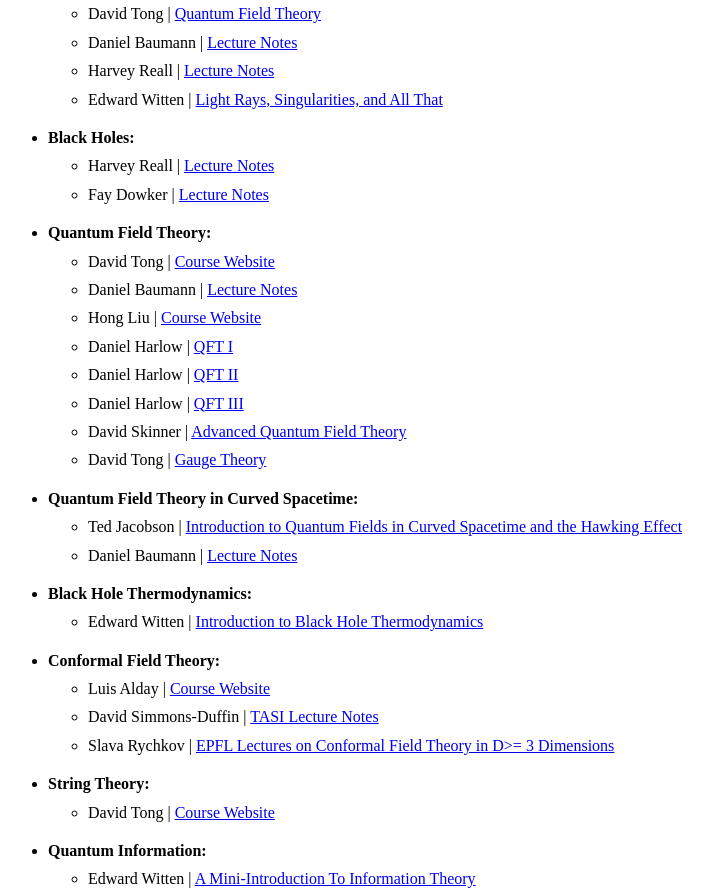
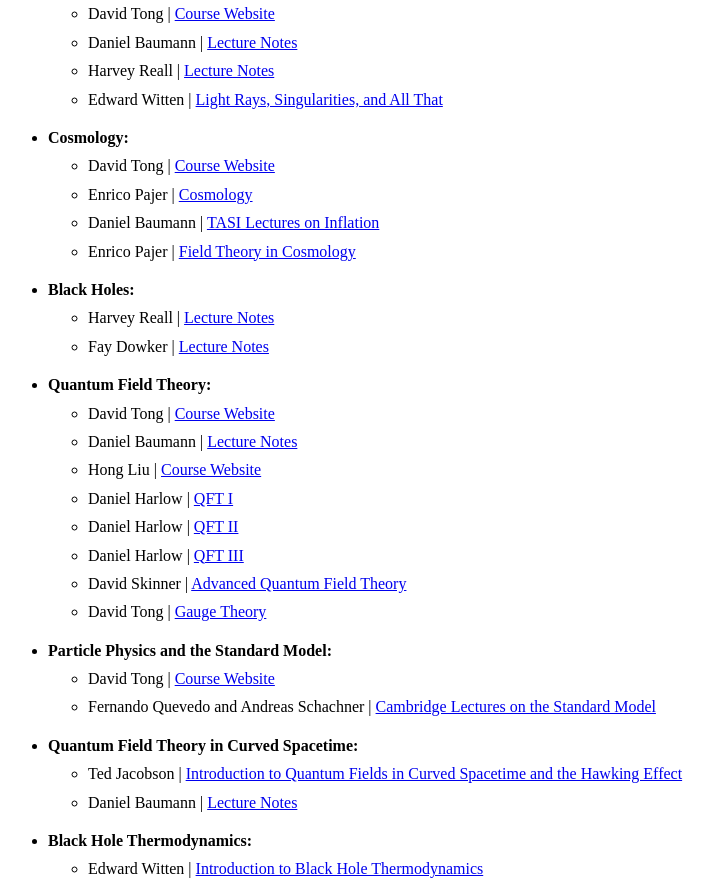
Before and after one commit to abelphysics/abelphysics.github.io, a plain HTML site: page index.html in a window 1280 px wide. Shown: the part 1335-2229 px from the top of the page, without its empty margins (0-714 px from the left). Drawn offline with Linux system fonts and the light colour scheme.

Commit message:
minor fixes

```diff
--- a/index.html
+++ b/index.html
@@ -197,7 +197,7 @@
         <ul>
           <li>
             David Tong |
-            <a href="https://davidtong.org/teaching/general-relativity/">Quantum Field Theory</a>
+            <a href="https://davidtong.org/teaching/general-relativity/">Course Website</a>
           </li>
           <li>
             Daniel Baumann |
@@ -213,6 +213,39 @@
           </li>
         </ul>
       </li>
+
+<li>
+  <strong>Cosmology:</strong>
+  <ul>
+    <li>
+      David Tong |
+      <a href="https://davidtong.org/teaching/cosmology/">
+        Course Website
+      </a>
+    </li>
+    <li>
+      Enrico Pajer |
+      <a href="https://www.damtp.cam.ac.uk/user/ep551/cosmo.html">
+        Cosmology
+      </a>
+    </li>
+    <li>
+      Daniel Baumann |
+      <a href="https://arxiv.org/abs/0907.5424">
+        TASI Lectures on Inflation
+      </a>
+    </li>
+    <li>
+      Enrico Pajer |
+      <a href="https://www.damtp.cam.ac.uk/user/ep551/FTC.html">
+        Field Theory in Cosmology
+      </a>
+    </li>
+  </ul>
+</li>
+
+
+
 
       <li>
   <strong>Black Holes:</strong>
@@ -271,6 +304,28 @@
 </li>
         </ul>
       </li>
+
+      <li>
+  <strong>Particle Physics and the Standard Model:</strong>
+  <ul>
+    <li>
+      David Tong |
+      <a href="https://davidtong.org/teaching/standard-model/">
+        Course Website
+      </a>
+    </li>
+    <li>
+      Fernando Quevedo and Andreas Schachner |
+      <a href="https://arxiv.org/abs/2409.09211">
+        Cambridge Lectures on the Standard Model
+      </a>
+    </li>
+  </ul>
+</li>
+
+
+
+
 
  <li>
   <strong>Quantum Field Theory in Curved Spacetime:</strong>
```
